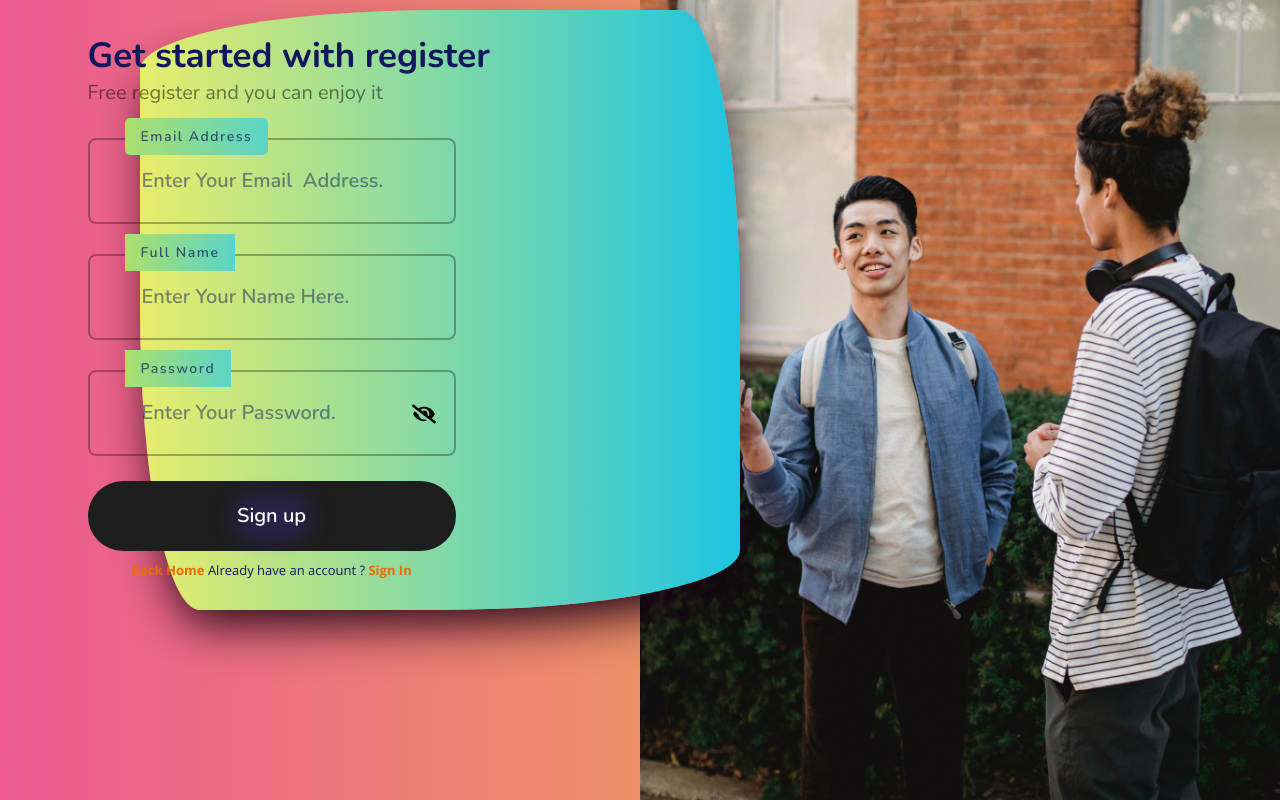
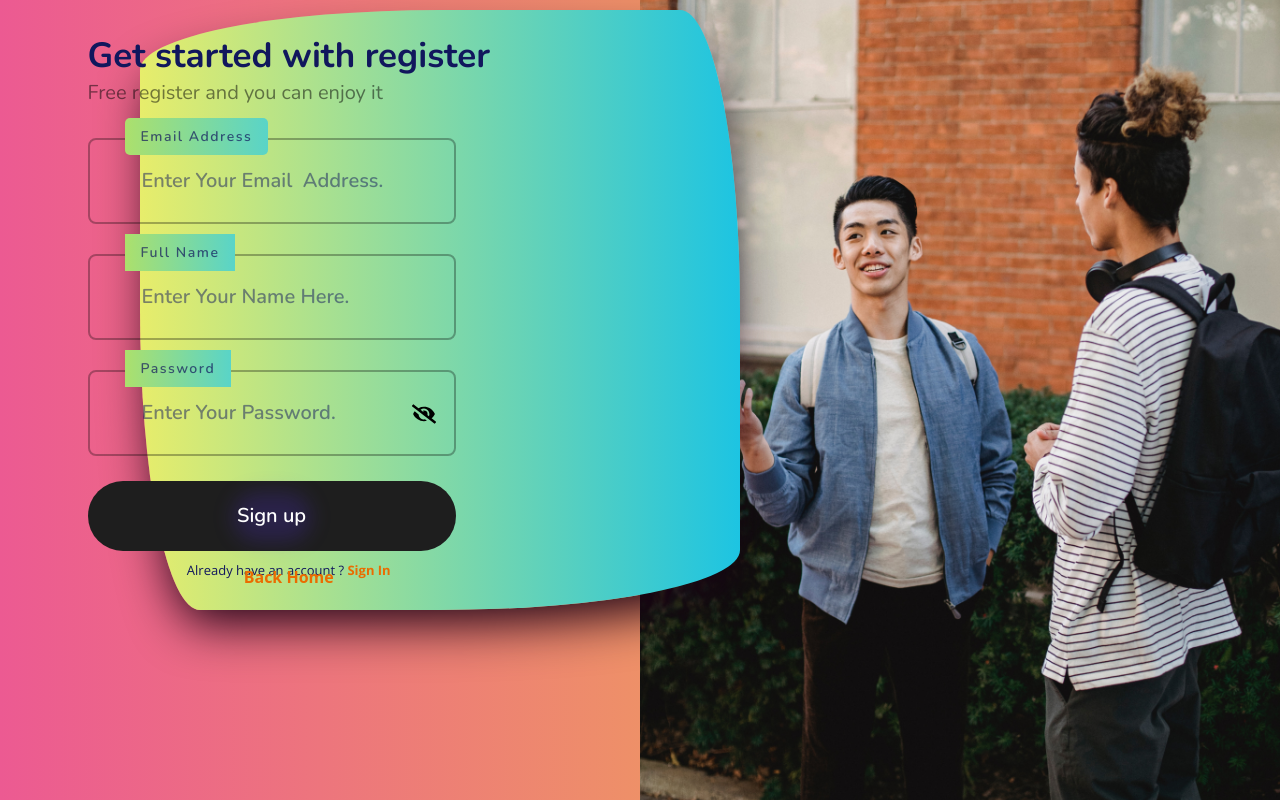
Before and after one commit to shahzahandev/postman516, a React (Vite) app: page /registration in a window 1280 px wide. Built offline with nearby package versions, Linux system fonts and the light colour scheme; a web font is replaced by a local one.

Commit message:
login & regi part

```diff
--- a/src/components/page/Login.jsx
+++ b/src/components/page/Login.jsx
@@ -167,7 +167,7 @@ const Login = () => {
                         <div className=" text-center mt-[8px] md:mt-[15px] w-[250px] md:w-[368px]">
                             <p className="text-[12px] md:text-[15px]">
                                 <Link to="/forgot">
-                                    <span className="text-[14px] md:text-[16px] font-semibold text-green-500 hover:text-red-500 transition-all duration-300">Forgot
+                                    <span className="text-[14px] md:text-[16px] font-semibold text-red-400 transition-all duration-300">Forgot
                                     </span>
                                 </Link> your password?
                             </p>
@@ -178,7 +178,7 @@ const Login = () => {
                             </Link></p>
                         </div>
                     </div>
-                    <div className="layout absolute top-2 md:top-[20px] left-[20px] md:left-[150px] bg-linear-to-r/srgb from-[#e7ed6b] to-[#1dc4e2] z-[1] w-[350px] md:w-[600px] h-[450px] md:h-[600px] shadow-[#1a0114] shadow-2xl"></div>
+                    <div className="layout absolute top-2 md:top-[20px] left-[20px] md:left-[150px] bg-linear-to-r/srgb from-[#e7ed6b] to-[#1dc4e2] z-[1] w-[350px] md:w-[600px] h-[440px] md:h-[600px] shadow-[#1a0114] shadow-2xl"></div>
                 </div>
                 <div className="md:w-1/2">
                     <img src={login} alt="" className="w-full h-screen object-cover" />
--- a/src/components/page/Registration.jsx
+++ b/src/components/page/Registration.jsx
@@ -181,18 +181,23 @@ const Registration = () => {
                                     </button>))
                             }
                         </div>
+                        <div className="flex flex-col items-center">
                         <div className="flex justify-center mt-[5px] md:mt-[10px] w-[250px] md:w-[368px]">
-
-                            <p className="font-primary font-normal text-[12px] md:text-[13px] leading-auto text-primary mb-[10px] md:mb-0"> <Link to="/">
-                                <span className="font-bold text-[#EA6C00] text-center transition-all duration-200 hover:text-red-500">Back Home </span>
-                            </Link>
+                            <p className="font-primary font-normal text-[12px] md:text-[13px] leading-auto text-primary mb-[10px] md:mb-0">
                                 Already  have an account ? <Link to="/login">
                                 <span className="font-bold text-[#EA6C00] text-center transition-all duration-200 hover:text-red-500">Sign In</span>
                             </Link>
                             </p>
                         </div>
+                           <div className="mt-[-15px]">
+                              <Link to="/">
+                                <span className="font-bold text-[12px] md:text-[16px] text-[#EA6C00] text-center transition-all duration-200 hover:text-red-500">Back Home </span>
+                            </Link>
+                           </div>
+                        </div>
+
                     </div>
-                         <div className="layout absolute top-[35px] md:top-[10px] left-[25px] md:left-[140px]  bg-linear-to-r/srgb from-[#e7ed6b] to-[#1dc4e2] z-[1] w-[350px] md:w-[600px] h-[450px] md:h-[600px] shadow-[#1a0114] shadow-2xl"></div>
+                         <div className="layout absolute top-[20px] md:top-[10px] left-[25px] md:left-[140px]  bg-linear-to-r/srgb from-[#e7ed6b] to-[#1dc4e2] z-[1] w-[350px] md:w-[600px] h-[460px] md:h-[600px] shadow-[#1a0114] shadow-2xl"></div>
                 </div>
                 <div className=" md:w-1/2">
                     <img src={registrationpage} alt="" className="w-full h-screen object-cover" />
--- a/src/components/page/UserInfo/Message/Message.jsx
+++ b/src/components/page/UserInfo/Message/Message.jsx
@@ -78,7 +78,7 @@ const Message = () => {
                                 <IoMdHappy className='text-[16px] md:text-2xl'/>
                                 </div>
                               </div>
-                                 <div className='p-3 rounded-[5px] bg-secondary'>                                         <CiLocationArrow1 className='text-white text-[16px] md:text-2xl'/>
+                                 <div className='p-4 rounded-[5px] bg-secondary'>                                         <CiLocationArrow1 className='text-white text-[16px] md:text-2xl'/>
                                  </div>
                             </div>
                       </div>
```
